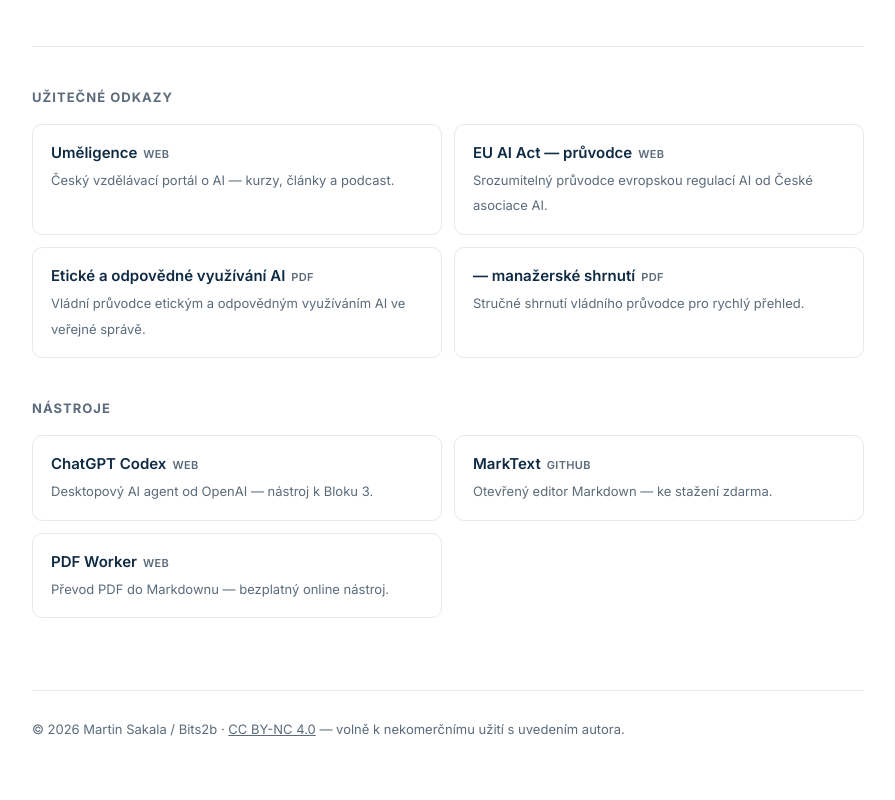
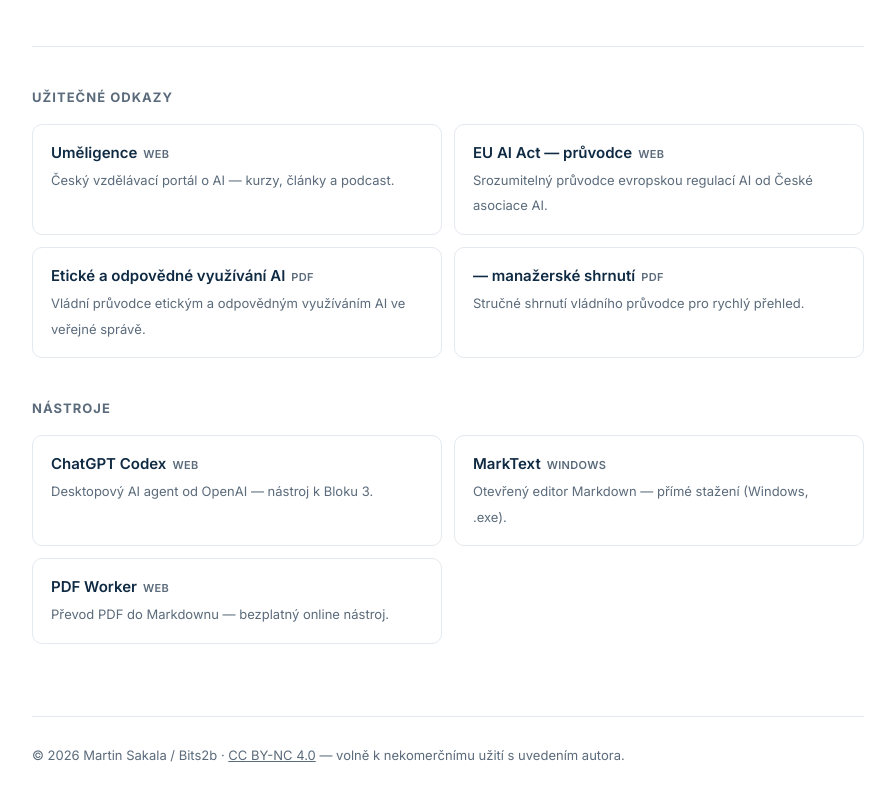
Before and after one commit to martinsakala/ai_skoleni, a plain HTML site: page index.html in a window 1280 px wide. Shown: the part 1660-2460 px from the top of the page, without its empty margins (192-1087 px from the left). Drawn offline with Linux system fonts and the light colour scheme.

Commit message:
odkazy: MarkText → přímé stažení Windows installeru

```diff
--- a/index.html
+++ b/index.html
@@ -371,9 +371,9 @@
           <span class="res-title">ChatGPT Codex<span class="res-host">web</span></span>
           <span class="res-desc">Desktopový AI agent od OpenAI — nástroj k Bloku 3.</span>
         </a>
-        <a class="res-card" href="https://github.com/marktext/marktext#download-and-installation" target="_blank" rel="noopener">
-          <span class="res-title">MarkText<span class="res-host">GitHub</span></span>
-          <span class="res-desc">Otevřený editor Markdown — ke stažení zdarma.</span>
+        <a class="res-card" href="https://github.com/marktext/marktext/releases/download/v0.19.0/marktext-win-x64-0.19.0-setup.exe">
+          <span class="res-title">MarkText<span class="res-host">Windows</span></span>
+          <span class="res-desc">Otevřený editor Markdown — přímé stažení (Windows, .exe).</span>
         </a>
         <a class="res-card" href="https://www.pdfworker.eu/#/pdf-to-markdown" target="_blank" rel="noopener">
           <span class="res-title">PDF Worker<span class="res-host">web</span></span>
```
